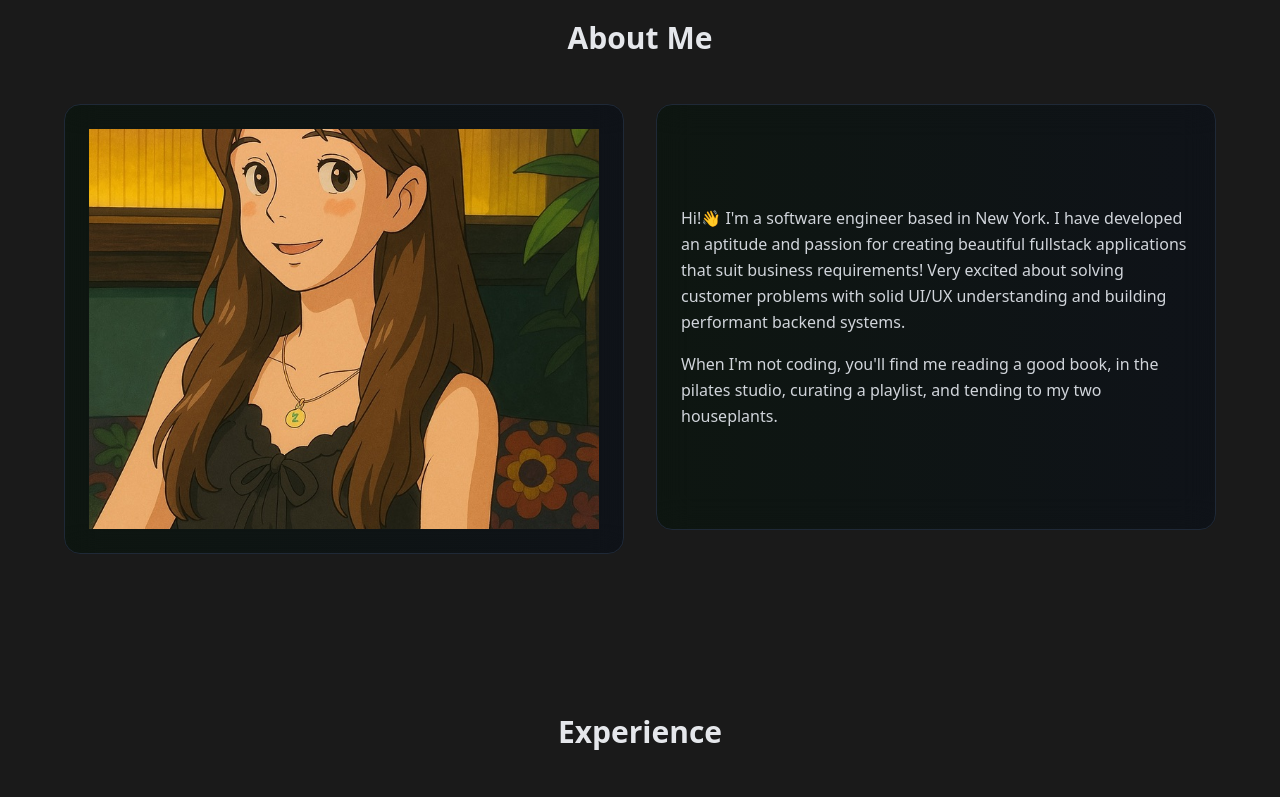
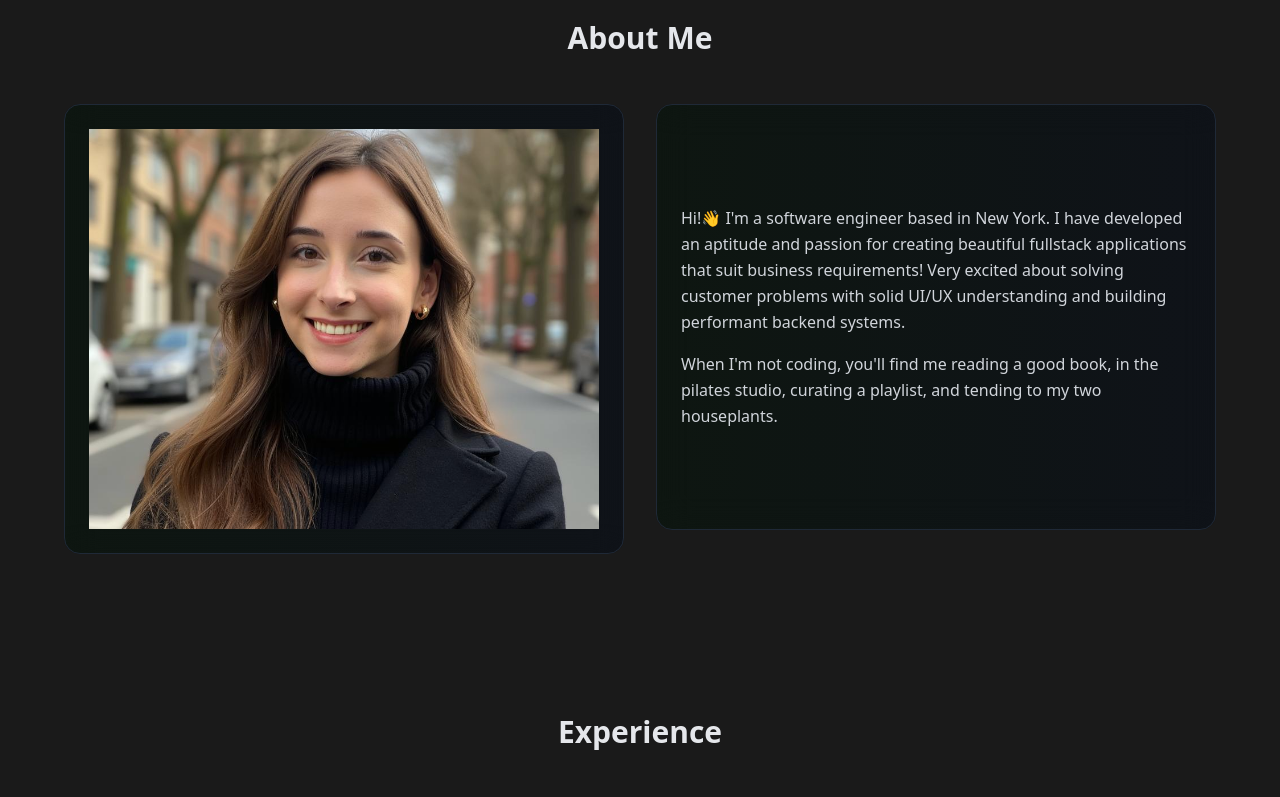
Before and after one commit to eszabo12/portfolio, a Next.js app: page / in a window 1280 px wide. Shown: the part 860-1657 px from the top of the page. Built offline with nearby package versions, Linux system fonts and the light colour scheme; no server answers.

Commit message:
portrait

```diff
--- a/app/components/AboutSection.tsx
+++ b/app/components/AboutSection.tsx
@@ -30,7 +30,7 @@ export default function AboutSection() {
 							<div className="absolute inset-0 bg-gradient-to-r from-green-500/5 to-blue-500/5" />
 							<div className="relative w-full h-full min-h-[320px] sm:min-h-[400px]">
 								<Image
-									src="/portrait.jpeg"
+									src="/headshot.png"
 									alt="Elle Szabo"
 									fill
 									className="object-cover w-full h-full"
--- a/app/components/ProjectsSection.tsx
+++ b/app/components/ProjectsSection.tsx
@@ -65,7 +65,7 @@ export default function ProjectsSection() {
 				'Tracked send and open rates with a MongoDB collection',
 
 			],
-			skills: ['TypeScript','Node.js', 'AWS SMS', 'MySQL'],
+			skills: ['TypeScript', 'Node.js', 'AWS SMS', 'MySQL'],
 			gh: false,
 		},
 		{
@@ -111,11 +111,11 @@ export default function ProjectsSection() {
 			description: [
 				'First authored a paper on robotic navigation in continuous environments',
 				'Developed a fullstack Flask application to stream video and control the robot\'s movement',
-				'Closed the sim-to-real gap using efficient finetuning'
+				'As top 15% of workshop submissions, selected for a spotlight presentation'
 			],
-			skills: ['Python'],
+			skills: ['Python', 'NLP'],
 			gh: true,
-			ghLink: 'https://github.com/eszabo12/Flask_Teleop',
+			ghLink: 'https://github.com/eszabo12/VLN-CE',
 		},
 		{
 			img: '/capture.png',
```
Also changed, not shown: public/headshot.png (added), public/portrait.jpeg (deleted).
